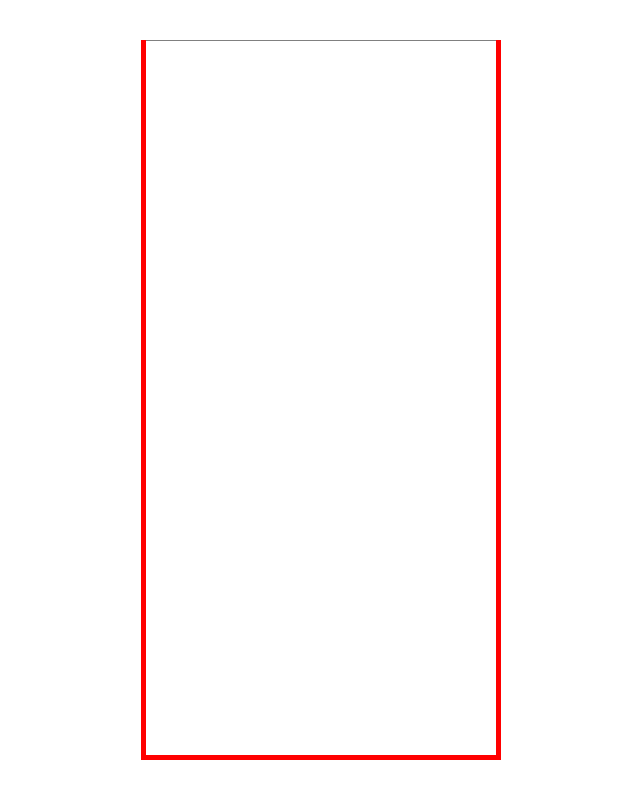
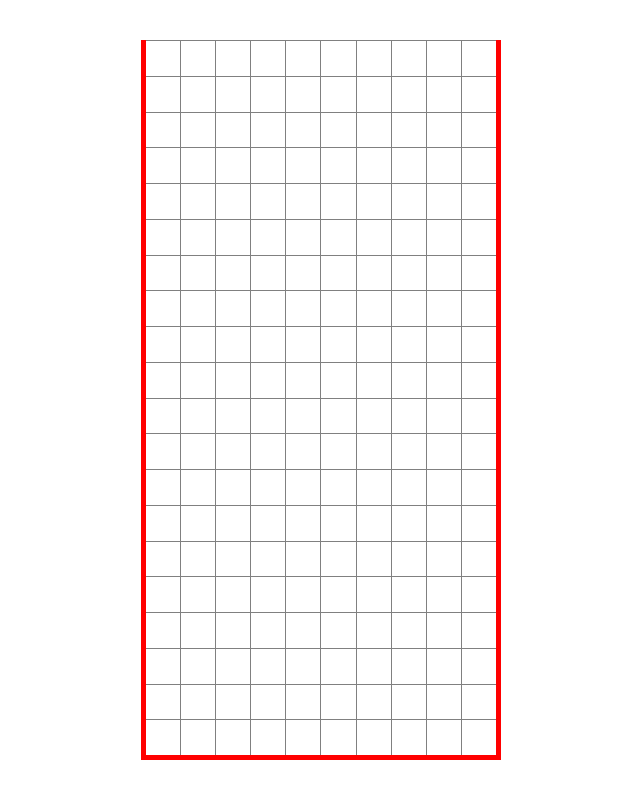
Before and after one commit to yurybikuzin/bikuzin.baza-winner.ru, a plain HTML site: page tetris/index.html in a window 1280 px wide. Shown: the whole page, without its empty margins (319-959 px from the left). Drawn offline with Linux system fonts and the light colour scheme.

Commit message:
Задание: Разметка сетки.

```diff
--- a/tetris/index.html
+++ b/tetris/index.html
@@ -50,8 +50,18 @@
     </style>
     <script>
       document.addEventListener('DOMContentLoaded', function(event) {
-        let content = '<div></div>';
-        document.getElementById('horizontal-lines').innerHTML = content;
+        let content1 = ''
+        for ($n = 0; $n < 20; $n++)
+        {
+          content1 = content1 + '<div></div>';
+        }
+        document.getElementById('horizontal-lines').innerHTML = content1;
+        let content2 = ''
+        for ($n = 0; $n < 10; $n++)
+        {
+          content2 = content2 + '<div></div>';
+        }
+        document.getElementById('vertical-lines').innerHTML = content2;
         // цикл: mdn for
         // конкатенация строк: mdn concatenate string
         // commit:
```
